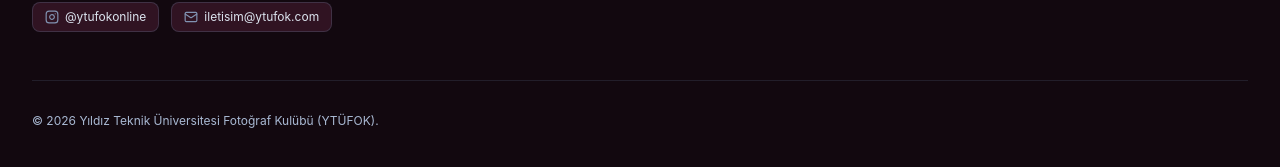
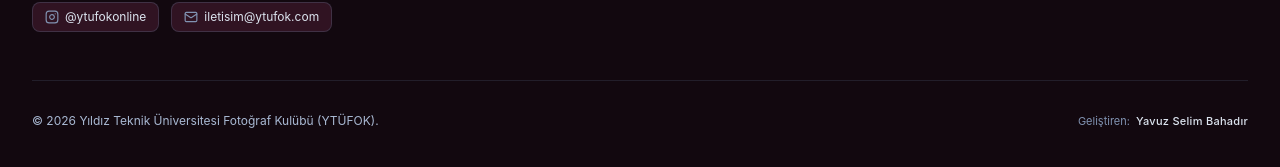
Before and after one commit to ytufokonline/ytufok-web, a React (Vite) app: page / in a window 1280 px wide. Shown: the part 1842-2009 px from the top of the page. Built offline with nearby package versions, Linux system fonts and the light colour scheme; no server answers; the database is empty; a web font is replaced by a local one.

Commit message:
Add subtle developer credit to footer

```diff
--- a/src/components/Footer.tsx
+++ b/src/components/Footer.tsx
@@ -76,9 +76,13 @@ export const Footer: React.FC = () => {
           </div>
         </div>
 
-        <div className="pt-8 border-t border-[#657796]/20 flex flex-col sm:flex-row items-center justify-between gap-4 text-xs text-[#a9b9d3]">
+        <div className="pt-8 border-t border-[#657796]/20 flex flex-col sm:flex-row items-center justify-between gap-3 text-xs text-[#a9b9d3]">
           <div>
             &copy; {new Date().getFullYear()} Yıldız Teknik Üniversitesi Fotoğraf Kulübü (YTÜFOK).
+          </div>
+          <div className="flex items-center gap-1.5 text-[11px] text-[#8193b2]">
+            <span>Geliştiren:</span>
+            <span className="text-[#dce4ef] font-medium tracking-wide">Yavuz Selim Bahadır</span>
           </div>
         </div>
       </div>
```
